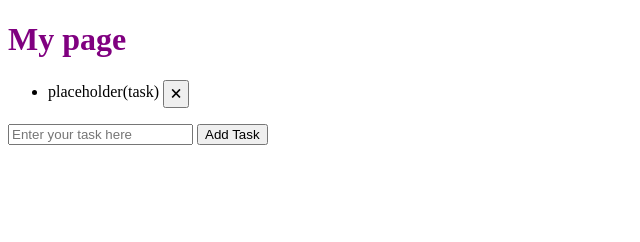
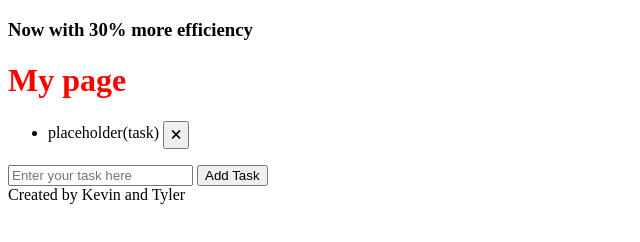
Before and after one commit to 0xPerez/sdi31-tyler-and-kevin, a website: page index.html in a window 1280 px wide. Shown: the whole page, without its empty margins (0-640 px from the left). Drawn offline with Linux system fonts and the light colour scheme.

Commit message:
header/footer

```diff
--- a/index.html
+++ b/index.html
@@ -1,12 +1,19 @@
 <!DOCTYPE html>
 <html lang="en">
+
 <head>
     <meta charset="UTF-8">
     <meta name="viewport" content="width=device-width, initial-scale=1.0">
     <title>Document</title>
     <link rel="stylesheet" href="./style.css">
 </head>
+
 <body>
+    <header>
+        <title>To-Do 2: Electric Boogaloo</title>
+        <h3>Now with 30% more efficiency</h3>
+    </header>
+
     <!--
   TODOs
   Add header
@@ -18,7 +25,7 @@
     <h1>My page</h1>
 
     <ul>
-    <li id = "taskList">
+        <li id="taskList">
             <span>
                 placeholder(task)
                 <button>🗙</button><!--change to trashcan emoji-->
@@ -27,9 +34,13 @@
 
     </ul>
     <div>
-    <input id="taskEntry"placeholder="Enter your task here">
+        <input id="taskEntry" placeholder="Enter your task here">
         <button id="submitButton">Add Task</button>
     </div>
+    <footer>
+        Created by Kevin and Tyler
+    </footer>
+
+</body>
 <script src="./index.js"></script>
-</body>
 </html>
--- a/style.css
+++ b/style.css
@@ -1,5 +1,5 @@
 h1 {
-    color: purple;
+    color: red;
 }
 
 li{
```
Lines whose indentation alone changed are shown as unchanged.
